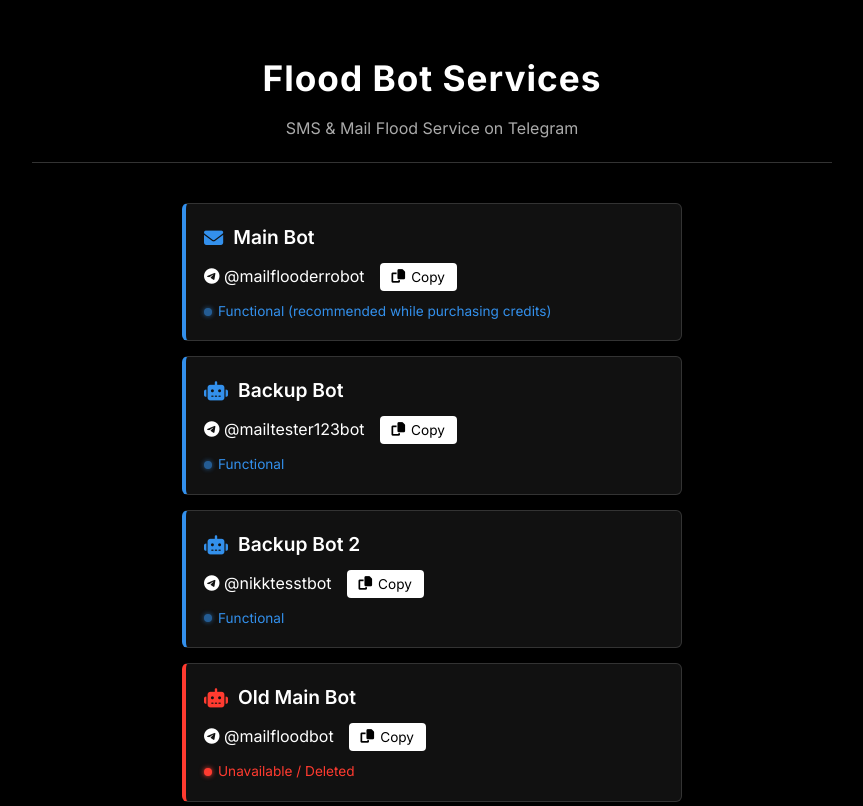
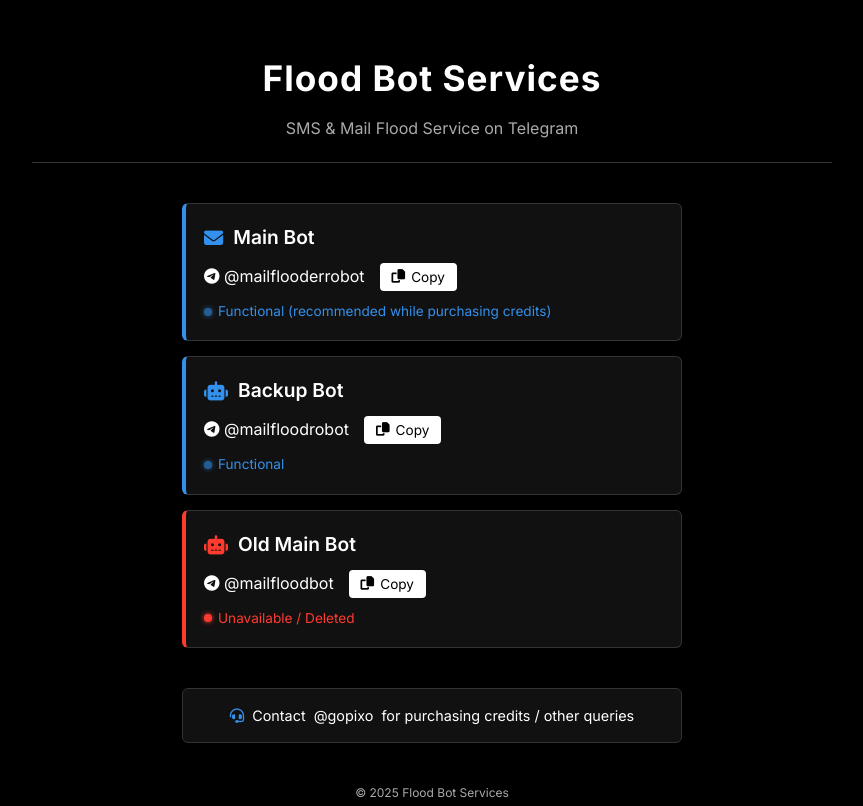
Before and after one commit to ItsMeNikk/floodsite, a plain HTML site: page index.html in a window 1280 px wide. Shown: the top 806 px of the page, without its empty margins (208-1071 px from the left). Drawn offline with Linux system fonts and the light colour scheme.

Commit message:
Update index.html

```diff
--- a/index.html
+++ b/index.html
@@ -39,19 +39,8 @@
             <div class="bot-link active">
                 <h3><i class="fas fa-robot"></i> Backup Bot</h3>
                 <div class="username-container">
-                    <span><i class="fab fa-telegram"></i> @mailtester123bot</span>
-                    <button class="copy-btn" data-username="@mailtester123bot"><i class="fas fa-copy"></i> Copy</button>
-                </div>
-                <p class="status"><span class="status-indicator"></span> Functional</p>
-            </div>
-        </a>
-
-        <a href="https://t.me/nikktesstbot" target="_blank" class="bot-wrapper">
-            <div class="bot-link active">
-                <h3><i class="fas fa-robot"></i> Backup Bot 2</h3>
-                <div class="username-container">
-                    <span><i class="fab fa-telegram"></i> @nikktesstbot</span>
-                    <button class="copy-btn" data-username="@nikktesstbot"><i class="fas fa-copy"></i> Copy</button>
+                    <span><i class="fab fa-telegram"></i> @mailfloodrobot</span>
+                    <button class="copy-btn" data-username="@mailfloodrobot"><i class="fas fa-copy"></i> Copy</button>
                 </div>
                 <p class="status"><span class="status-indicator"></span> Functional</p>
             </div>
```
